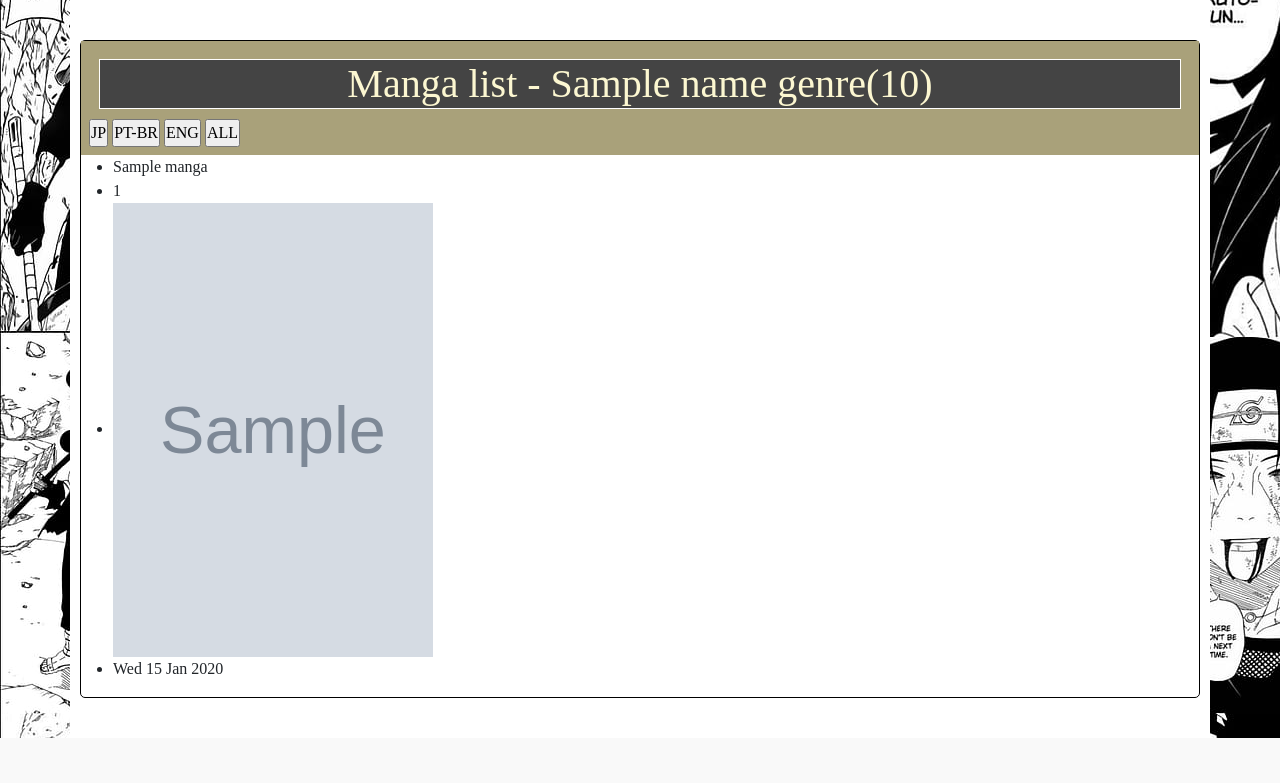
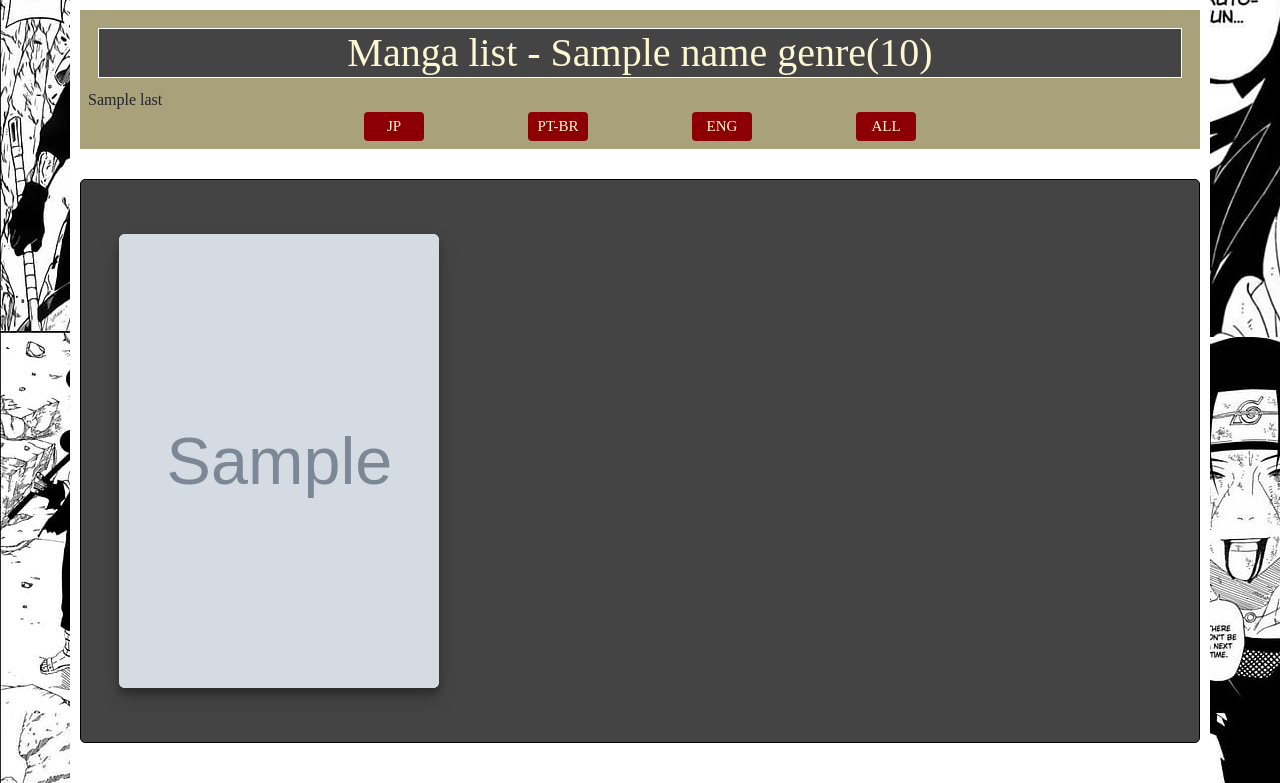
Before and after one commit to Renildo15/MangaCats, a Django app: template core/manga_app/templates/pages/genre/genre_manga.html in a window 1280 px wide. Shown: the part 78-861 px from the top of the page. Before the commit the page ends 816 px from the top, so only its background shows below. Run offline with Django 4.2, Linux system fonts and the light colour scheme; tables that the repository leaves empty hold one stand-in row (values such as "Sample post"); the template is opened without the code that fills it: values that come from a table or form of the project are taken from there, most other values are stand-ins (such as "Sample title", 1, 10 or a date in 2020); grey boxes marked "Sample" are stand-in pictures; some libraries are stand-ins or nearby versions.

Commit message:
style: adicionando estilo ao mangá popular #3

```diff
--- a/core/home_app/templates/pages/home.html
+++ b/core/home_app/templates/pages/home.html
@@ -52,7 +52,7 @@
                 <p>Created at:{{manga.date_created|date:"D d M Y"}}</p>
                 {% for l in last %}
                 {% if manga.id_manga == l.manga.id_manga%}
-                  <p>{{l}} - {{l.updated_at|timesince}}</p>
+                  <p>Last chapter: {{l}} - {{l.updated_at|timesince}}</p>
                 {% endif %}
               {% endfor %}
               </div>
--- a/core/manga_app/templates/pages/genre/genre_manga.html
+++ b/core/manga_app/templates/pages/genre/genre_manga.html
@@ -9,11 +9,11 @@
         </div>
 {% endfor %}
 <div class="container">
-  <div class="content">
   <div class="title">
     <h1>Manga list - {{name_genre}}({{manga_total}})</h1>
-        <div>
-          <div>
+    {{last}}
+    <div class="form-container">
+      <div class="form-content">
         <form action="" method="get">
           <input type="submit" name="JP" value="JP">
           <input type="submit" name="PT-BR" value="PT-BR">
@@ -23,28 +23,32 @@
       </div>
     </div>
 </div>
+  <div class="content content-list">
     {% if mangas %}
+    <div class="manga-list">
+      <div class="row">
         {% for manga in mangas %}
-        <div>
-          <ul>
-              <li>{{manga.name_manga}}</li>
-              <li>{{manga.num_chapter}}</li>
-              <li>
+          <div class="col-md-4">
             <a href={% url 'manga:manga_view' manga.id_manga %}>
-                      <img src="{{manga.cover.url}}" width="320" height="454">
+              <div class="card">
+                <img src="{{manga.cover.url}}">
+                <div class="info">
+                  <h2>{{manga.name_manga}}</h2>
+                  <p>Chapters:{{manga.num_chapter}}</p>
+                  <p>Views:{{manga.views_manga}} </p>
+                  <p>Created at:{{manga.date_created|date:"D d M Y"}}</p>
+                </div>
+              </div>
             </a>
-              </li>
-              <li>{{manga.date_created|date:"D d M Y"}}</li>
-              {% for l in last %}
-                  {% if manga.id_manga == l.manga.id_manga%}
-                      <li>{{l}} - {{l.updated_at}}</li>
-                  {% endif %}
-              {% endfor %}
-          </ul>
           </div>
       {% endfor %}
+      </div>
+    </div>
+
     {% else %}
-        <h5>No register</h5>
+       <div class="manga-list">
+          <h1>No register</h1>
+       </div>
     {% endif %}
   </div>
 </div>
--- a/core/manga_app/templates/pages/manga/manga_list.html
+++ b/core/manga_app/templates/pages/manga/manga_list.html
@@ -45,7 +45,7 @@
                   <p>Created at:{{manga.date_created|date:"D d M Y"}}</p>
                   {% for l in last %}
                   {% if manga.id_manga == l.manga.id_manga%}
-                    <p>{{l}} - {{l.updated_at|timesince}}</p>
+                    <p>Last chapter: {{l}} - {{l.updated_at|timesince}}</p>
                   {% endif %}
                 {% endfor %}
                 </div>
```
Lines whose indentation alone changed are shown as unchanged.
